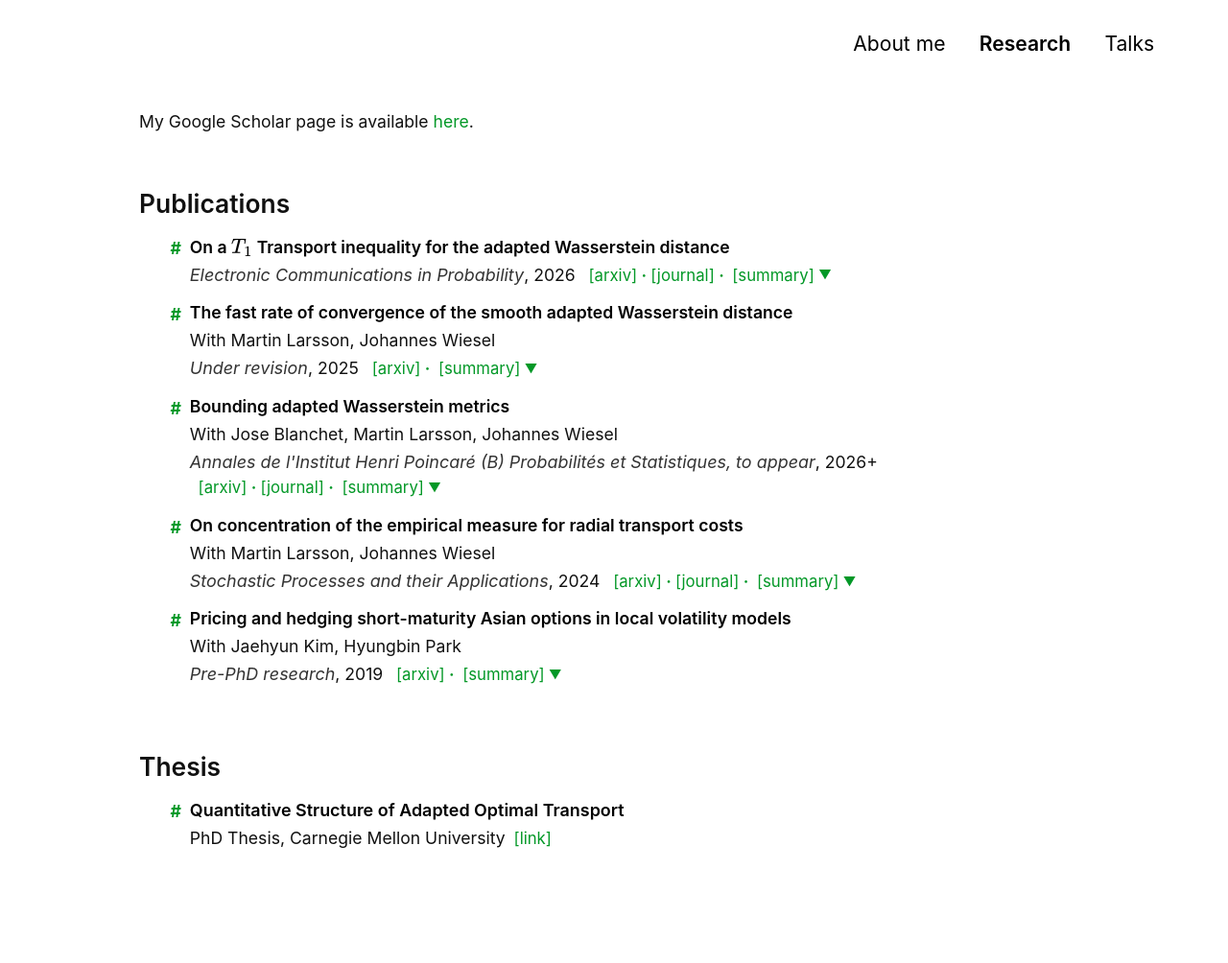
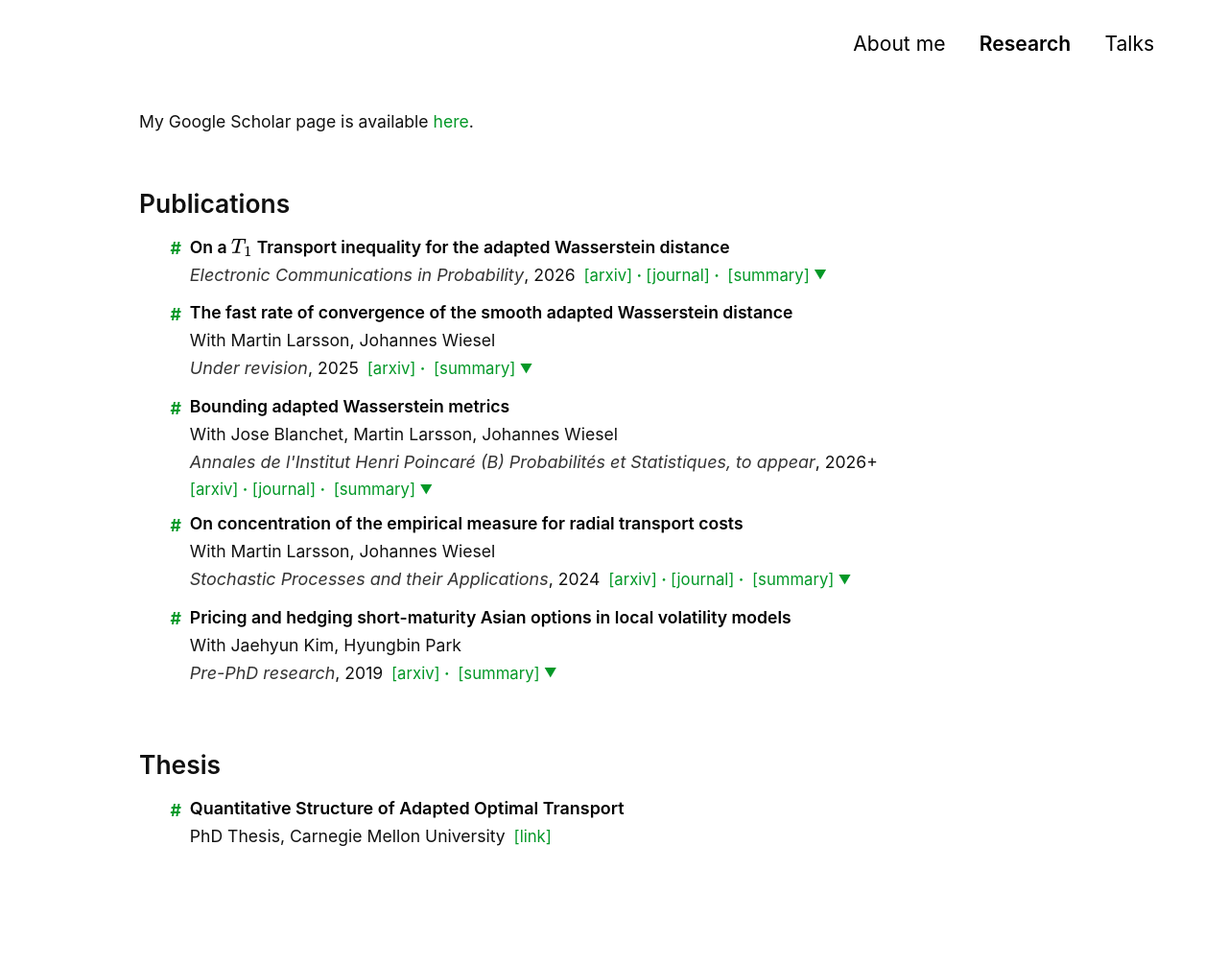
Before and after one commit to Jonghwap/Jonghwap.github.io, a Jekyll site: the page built from research.md, in a window 1280 px wide. Shown: the whole page at 96% size. Built offline with Jekyll 4.4.1, drawn with Linux system fonts in a browser that asks for light colours; a style sheet for code colours, icons or effects is not loaded.

Commit message:
Use consistent metadata spacing for publication links

```diff
--- a/assets/css/style-no-dark-mode.scss
+++ b/assets/css/style-no-dark-mode.scss
@@ -136,7 +136,8 @@
   font-size: 1.02rem;
 }
 
-.talk-meta {
+.talk-meta,
+.publication-meta {
   display: flex;
   align-items: center;
   column-gap: 0.5rem;
@@ -207,10 +208,6 @@
   --publication-button-font-weight: 400;
 }
 
-.publication-links {
-  margin-left: 0.5rem;
-}
-
 // 데스크톱에서 본문을 넓히고 좌우 여백을 줄임
 @media screen and (min-width: 961px) {
   .wrapper {
```
